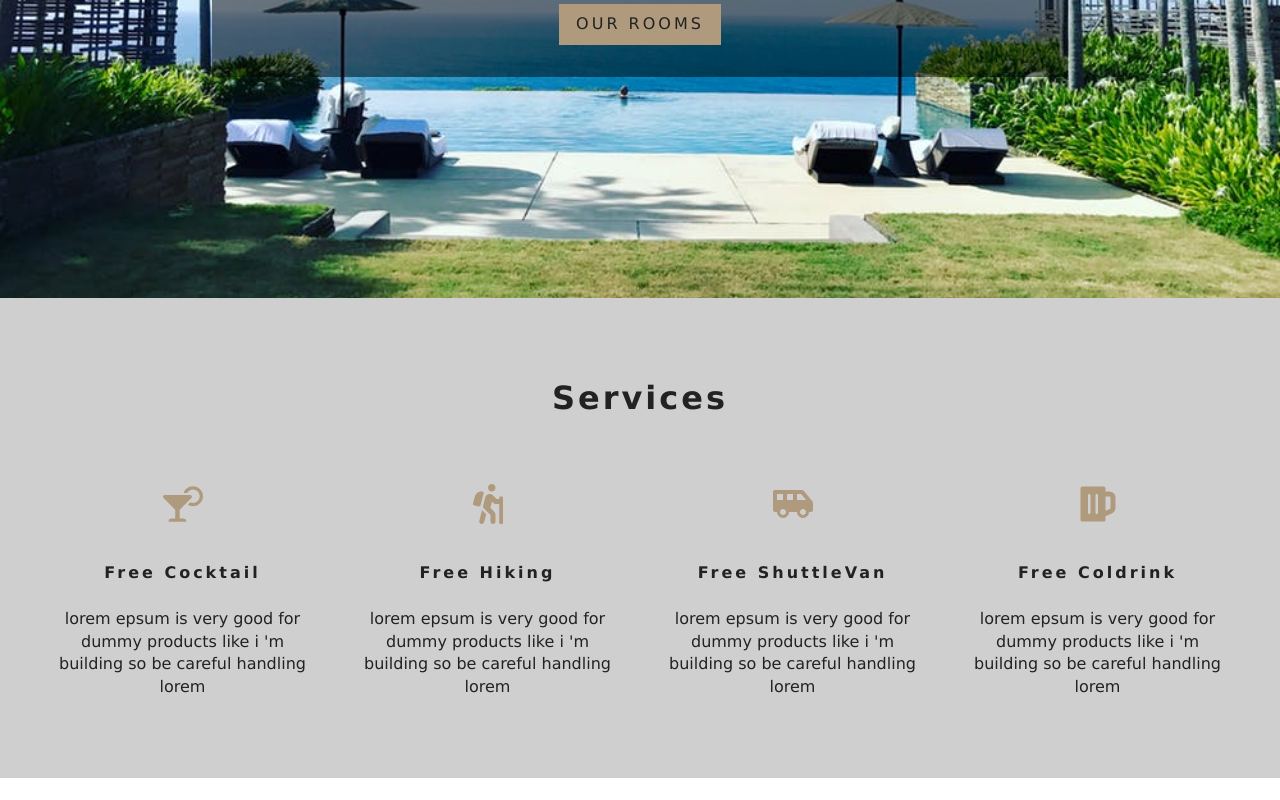
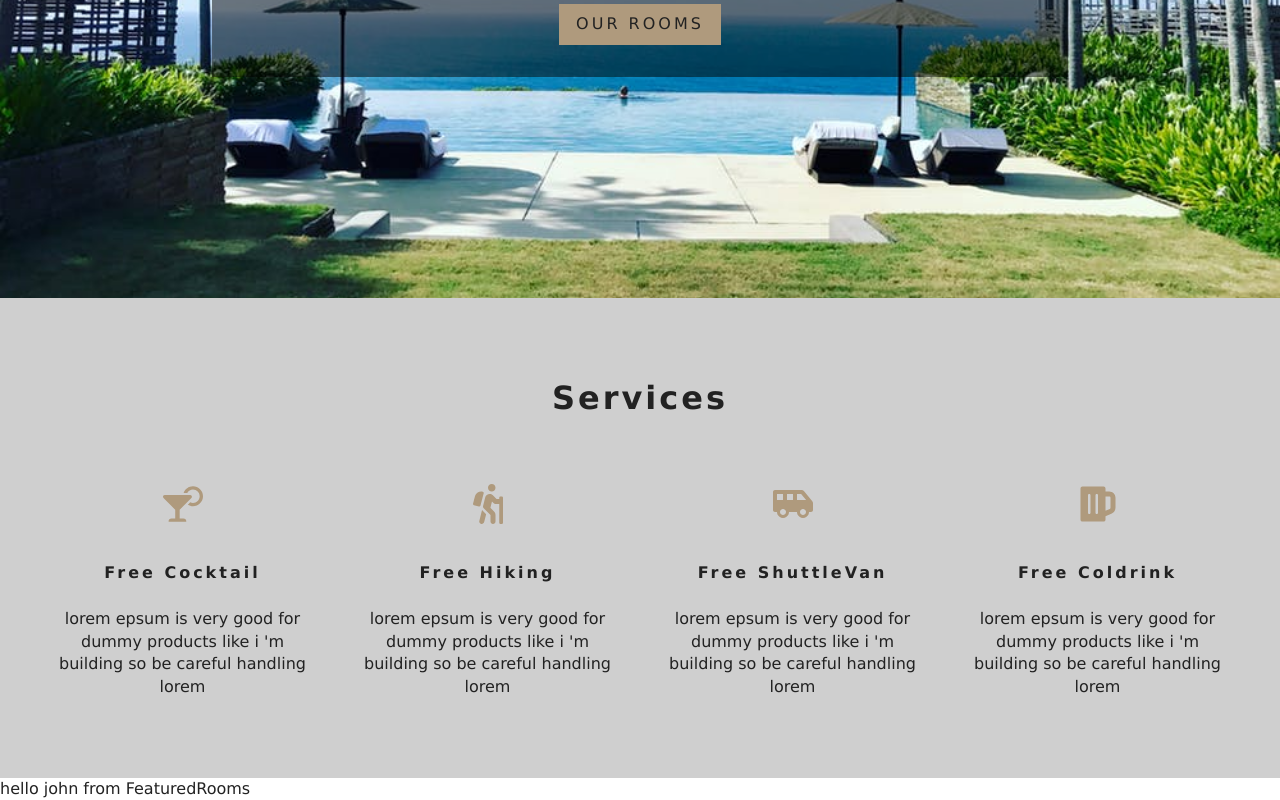
Before and after one commit to Hashmat2526/react-resort-app, a React (Create React App) app: page / in a window 1280 px wide. Shown: the part 502-1302 px from the top of the page. Before the commit the page ends 1280 px from the top, so only its background shows below. Built offline with nearby package versions, Linux system fonts and the light colour scheme.

Commit message:
setup contextApi

```diff
--- /dev/null
+++ b/src/components/FeaturedRooms.js
@@ -0,0 +1,15 @@
+import React, { Component } from "react";
+import { RoomContext } from "../context";
+export default class FeaturedRooms extends Component {
+  static contextType = RoomContext;
+  render() {
+    // const value = this.context;
+    const { name, greeting } = this.context;
+
+    return (
+      <div>
+        {greeting} {name} from FeaturedRooms{" "}
+      </div>
+    );
+  }
+}
--- /dev/null
+++ b/src/context.js
@@ -0,0 +1,22 @@
+import React, { Component } from "react";
+const RoomContext = React.createContext();
+
+class RoomProvider extends Component {
+  state = {
+    greeting: "hello",
+    name: "john"
+  };
+  render() {
+    return (
+      <div>
+        <RoomContext.Provider value={{ ...this.state }}>
+          {this.props.children}
+        </RoomContext.Provider>
+      </div>
+    );
+  }
+}
+
+const RoomConsumer = RoomContext.Consumer;
+
+export { RoomProvider, RoomContext, RoomConsumer };
--- a/src/index.js
+++ b/src/index.js
@@ -3,10 +3,13 @@
 import App from "./App";
 import * as serviceWorker from "./serviceWorker";
 import { BrowserRouter as Router } from "react-router-dom";
+import { RoomProvider } from "./context";
 ReactDOM.render(
-  <Router>
-    <App />
-  </Router>,
+  <RoomProvider>
+    <Router>
+      <App />
+    </Router>
+  </RoomProvider>,
   document.getElementById("root")
 );
 
--- a/src/pages/Home.js
+++ b/src/pages/Home.js
@@ -3,6 +3,7 @@
 import Banner from "../components/Banner";
 import { Link } from "react-router-dom";
 import Services from "../components/Services";
+import FeaturedRooms from "../components/FeaturedRooms";
 
 export default function Home() {
   return (
@@ -15,6 +16,7 @@
         </Banner>
       </Hero>
       <Services />
+      <FeaturedRooms />
     </>
   );
 }
```
Also changed, not shown: 1 other file (tests, documents, lock files or other folders).
